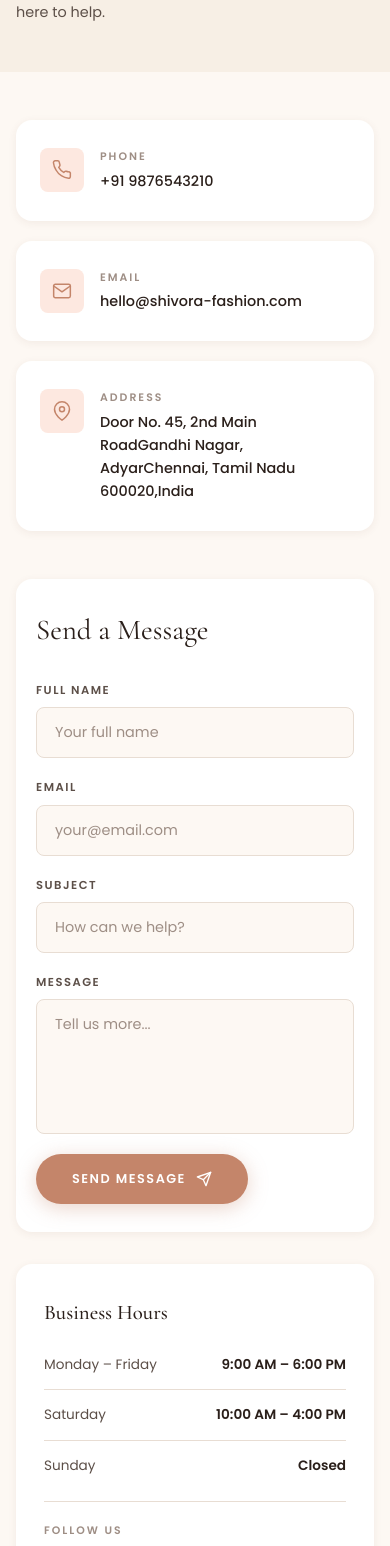
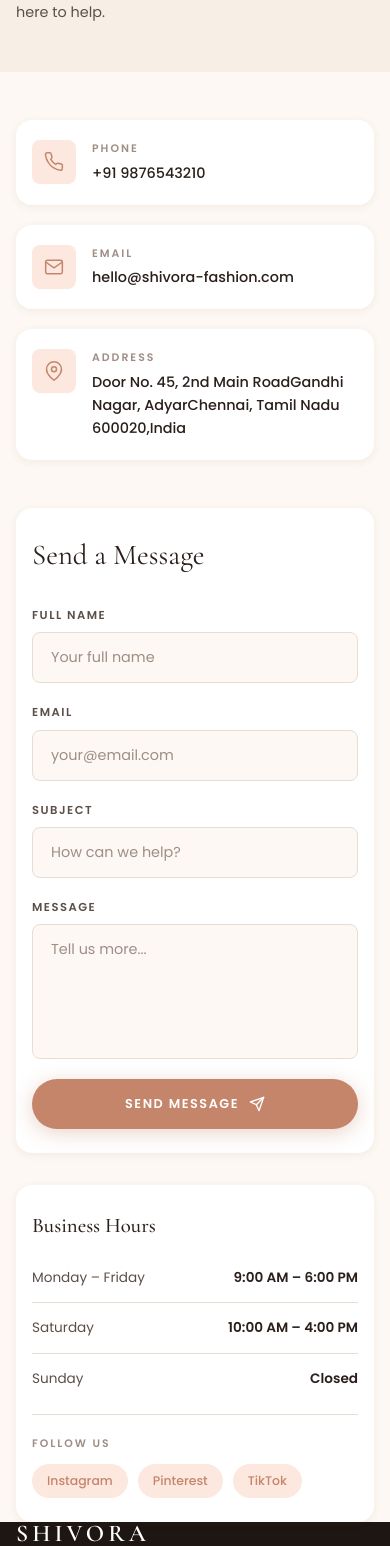
Before and after one commit to KAMESH101/Shivora, a React (Create React App) app in the folder frontend/: page /contact in a window 390 px wide. Shown: the part 222-1768 px from the top of the page. Built offline with nearby package versions, Linux system fonts and the light colour scheme; no server answers.

Commit message:
fix: contact and about pages mobile overflow - add width:100% constraints

```diff
--- a/frontend/src/pages/About/About.css
+++ b/frontend/src/pages/About/About.css
@@ -27,8 +27,7 @@
 .about-top-text {
   position: relative;
   z-index: 1;
-  padding: 0 40px;
-  padding-top: 80px;
+  padding: 80px clamp(16px, 4vw, 40px) 0;
 }
 
 .about-small-label {
@@ -58,9 +57,11 @@
   display: flex;
   gap: 60px;
   align-items: center;
-  padding: 80px 40px;
+  padding: 80px clamp(16px, 4vw, 40px);
   max-width: 1280px;
   margin: 0 auto;
+  width: 100%;
+  box-sizing: border-box;
 }
 
 .about-mission-text {
@@ -137,7 +138,7 @@
 /* values section */
 .about-values-section {
   background: #f0ebe4;
-  padding: 80px 40px;
+  padding: 80px clamp(16px, 4vw, 40px);
   text-align: center;
 }
 
@@ -155,6 +156,8 @@
   gap: 20px;
   max-width: 1280px;
   margin: 0 auto;
+  width: 100%;
+  box-sizing: border-box;
 }
 
 .about-value-box {
--- a/frontend/src/pages/Contact/Contact.css
+++ b/frontend/src/pages/Contact/Contact.css
@@ -87,6 +87,8 @@
   grid-template-columns: 1fr 320px;
   gap: 32px;
   align-items: start;
+  width: 100%;
+  box-sizing: border-box;
 }
 
 /* Form card */
@@ -95,6 +97,10 @@
   border-radius: var(--radius-md);
   padding: 40px;
   box-shadow: var(--shadow-sm);
+  min-width: 0;
+  width: 100%;
+  box-sizing: border-box;
+  overflow: hidden;
 }
 
 .contact-form-card__title {
@@ -115,6 +121,8 @@
   display: grid;
   grid-template-columns: 1fr 1fr;
   gap: 20px;
+  width: 100%;
+  box-sizing: border-box;
 }
 
 .contact-form__field {
@@ -132,6 +140,7 @@
 }
 
 .contact-form__input {
+  width: 100%;
   font-family: var(--font-body);
   font-size: 0.9rem;
   color: var(--text-dark);
@@ -142,6 +151,7 @@
   outline: none;
   transition: border-color var(--transition), box-shadow var(--transition);
   resize: none;
+  box-sizing: border-box;
 }
 
 .contact-form__input:focus {
@@ -227,6 +237,9 @@
   display: flex;
   flex-direction: column;
   gap: 24px;
+  min-width: 0;
+  width: 100%;
+  box-sizing: border-box;
 }
 
 .contact-hours__title {
@@ -306,6 +319,7 @@
 @media (max-width: 1024px) {
   .contact-content {
     grid-template-columns: 1fr;
+    width: 100%;
   }
 }
 
@@ -317,6 +331,16 @@
     grid-template-columns: 1fr;
   }
   .contact-form-card {
-    padding: 28px 20px;
+    padding: 24px 16px;
+  }
+  .contact-hours {
+    padding: 24px 16px;
+  }
+  .contact-info-card {
+    padding: 20px 16px;
+  }
+  .contact-form__submit {
+    width: 100%;
+    justify-content: center;
   }
 }
```
